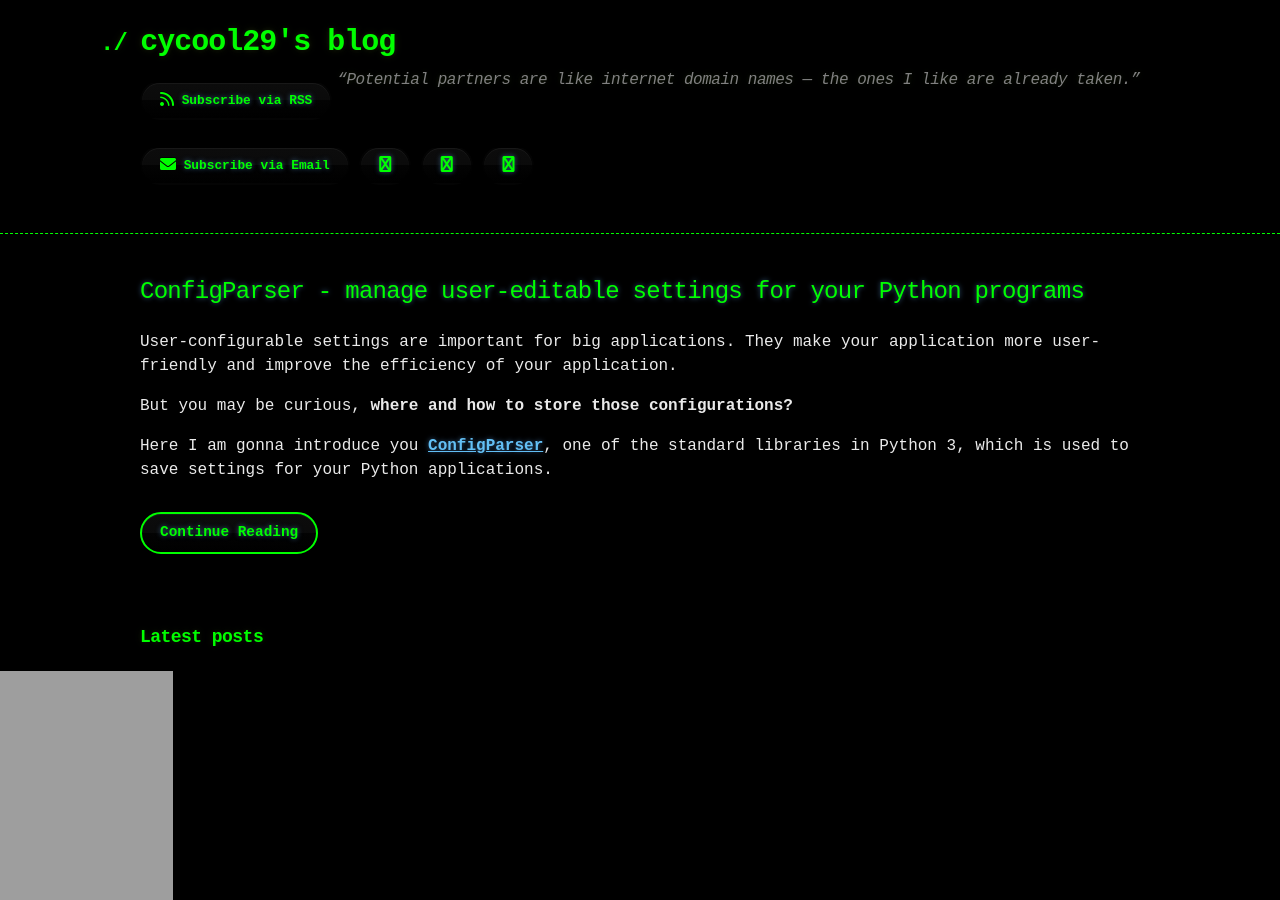
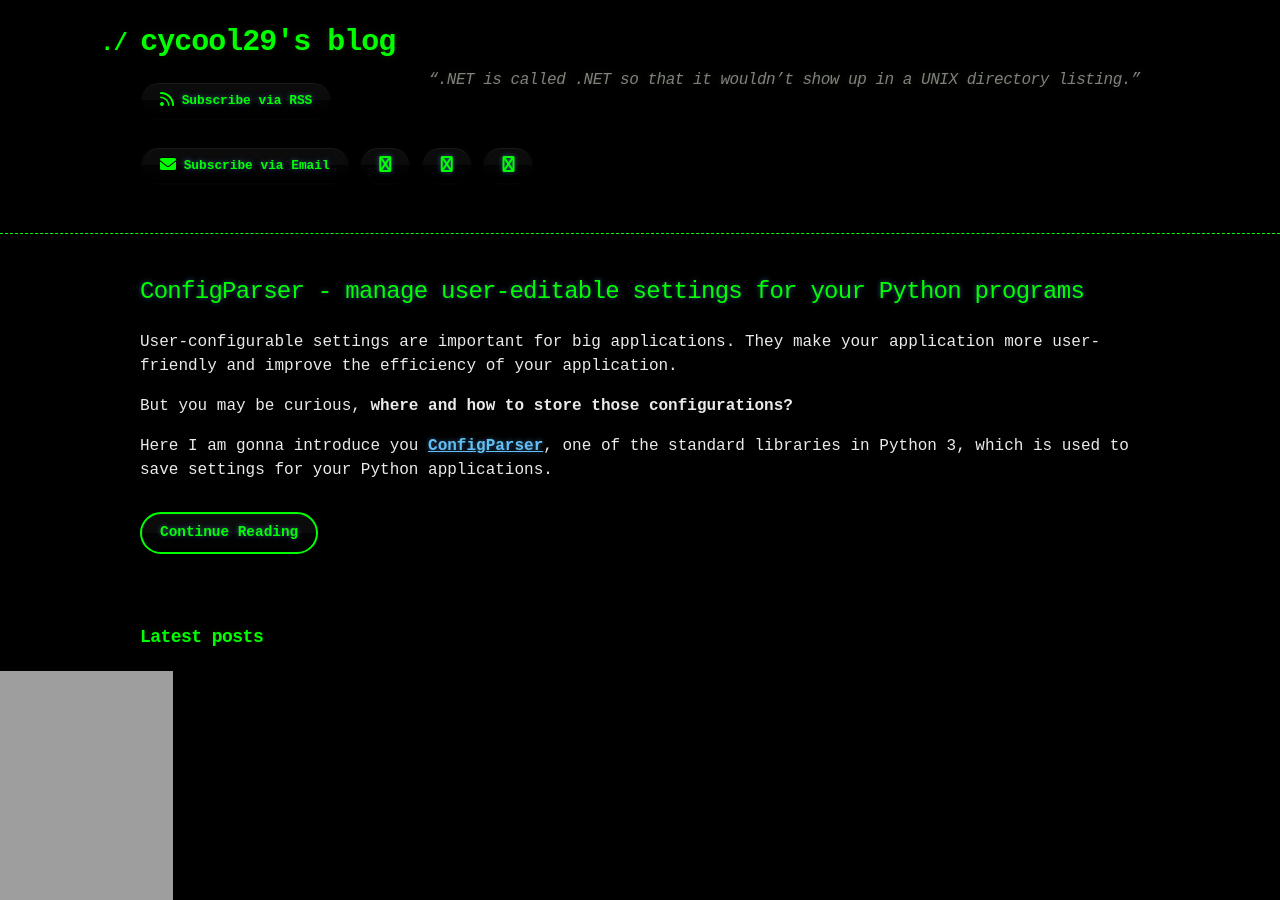
Before and after one commit to cycool29/cycool29.github.io, a Jekyll site: the page built from index.md, in a window 1280 px wide and 900 px high. Built offline with Jekyll 4.4.1, drawn with Linux system fonts in a browser that asks for light colours; a style sheet for code colours, icons or effects is not loaded.

Commit message:
Update quotes

```diff
--- a/_config.yml
+++ b/_config.yml
@@ -1,5 +1,5 @@
 title: cycool29's blog
-description: "“Potential partners are like internet domain names — the ones I like are already taken.” "
+description: "“.NET is called .NET so that it wouldn’t show up in a UNIX directory listing.” "
 bio: A high school student. Intermediate in Python, Git, Bash. Learning JavaScript. He/Him. "
 author: cycool29
 url: https://cycool29.github.io
```
